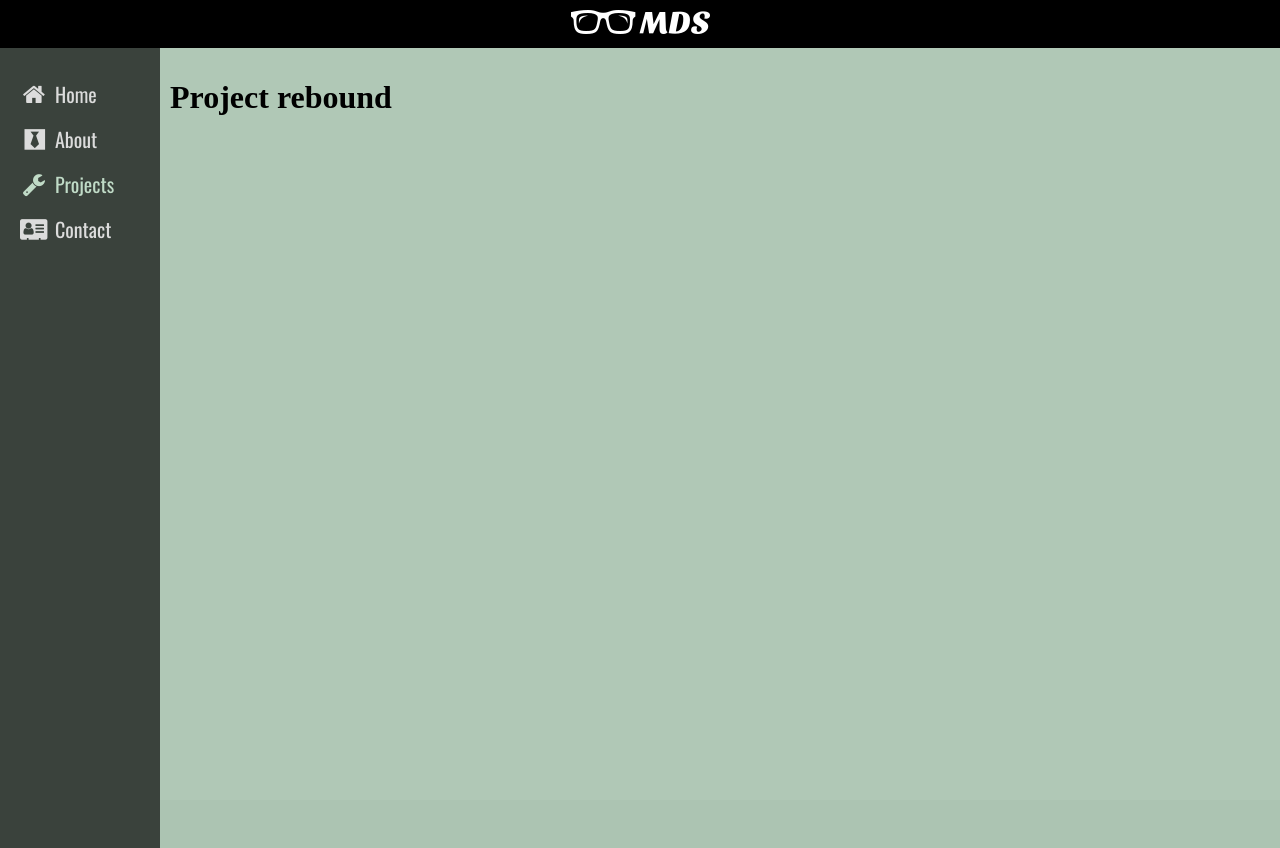
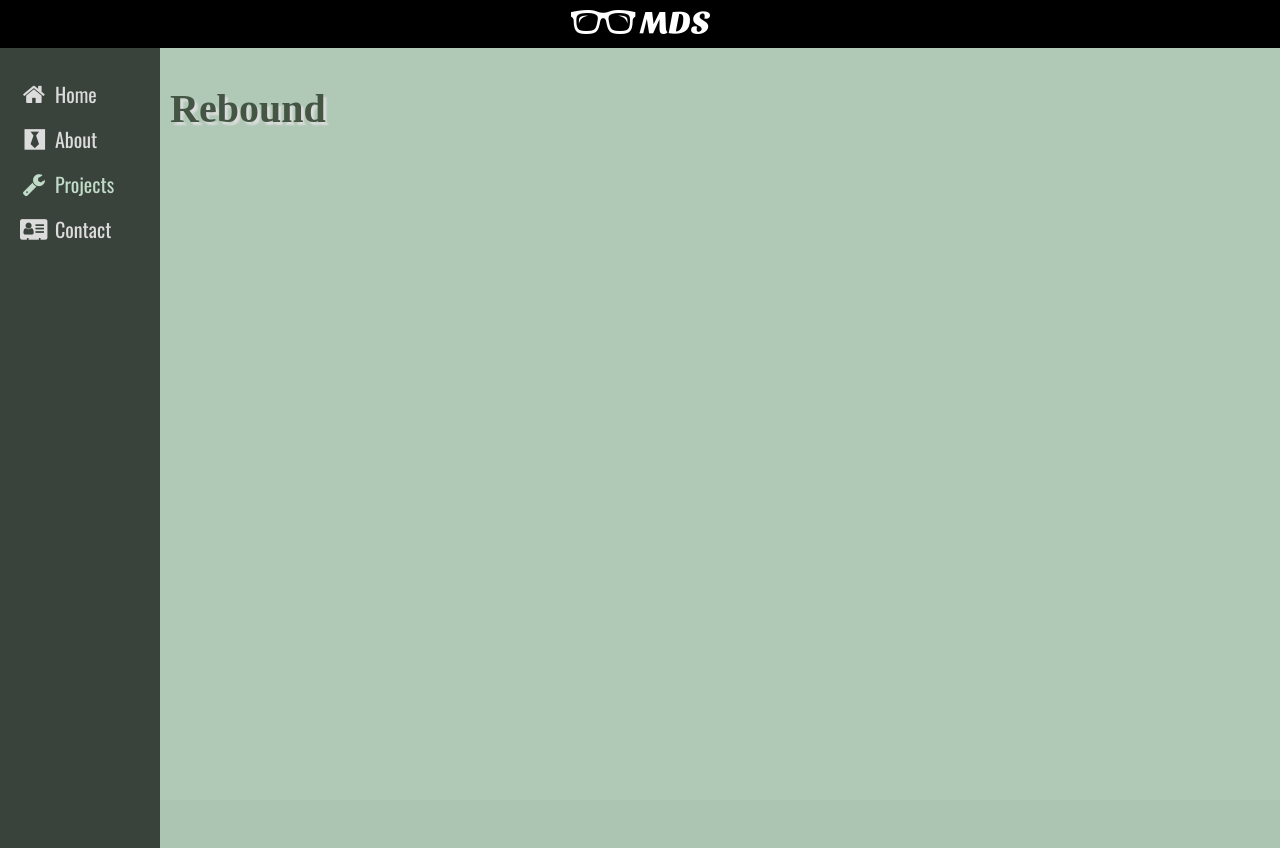
Before and after one commit to mikedsharp/michaeldsharpcom-client, an Angular app: page /projects in a window 1280 px wide. Both pictures are taken after a click on the element "Rebound". Built offline with nearby package versions, Linux system fonts and the light colour scheme; a web font is replaced by a local one; what angular2-fontawesome would draw is missing.

Commit message:
rolled project retrieval into a service

```diff
--- a/src/app/contact/contact.component.ts
+++ b/src/app/contact/contact.component.ts
@@ -35,5 +35,7 @@ export class ContactViewComponent implements OnInit {
         console.log(res);
     }
 
-    ngOnInit() { }
+    ngOnInit() {
+
+    }
 }
--- a/src/app/projects/project.component.html
+++ b/src/app/projects/project.component.html
@@ -1 +1 @@
-<h1>Project {{id}}</h1>
+<h1>{{project.name}}</h1>
--- a/src/app/projects/project.component.scss
+++ b/src/app/projects/project.component.scss
@@ -1,6 +1,13 @@
 @import '../shared/variables';
+@import '../shared/fonts';
 
 :host {
     @include ui-view;
 
+    h1 {
+            font-family: $primary-font;
+            color: #445544;
+            text-shadow: 3px 3px 2px #dcdcdc;
+            font-size:2.5em;
+        }
 }
--- a/src/app/projects/project.component.ts
+++ b/src/app/projects/project.component.ts
@@ -1,20 +1,24 @@
 import { Component, OnInit } from '@angular/core';
 import {ActivatedRoute} from '@angular/router';
+import {ProjectService} from './project.service';
 
 @Component({
     templateUrl: 'project.component.html',
     styleUrls: ['project.component.scss'],
+    providers: [ProjectService],
     selector:'project-view'
 })
 export class ProjectViewComponent implements OnInit {
     private paramSubscription: any;
     private id: string;
+    private project: any;
 
-    constructor(private route: ActivatedRoute) { }
+    constructor(private route: ActivatedRoute, private projects: ProjectService) { }
 
     ngOnInit() {
         this.paramSubscription = this.route.params.subscribe(params => {
-            this.id = params['id'];
+            let id  = params['id'];
+            this.project = this.projects.getProject(id)[0];
         });
 
     }
--- /dev/null
+++ b/src/app/projects/project.service.ts
@@ -0,0 +1,43 @@
+import { Injectable } from '@angular/core';
+
+@Injectable()
+export class ProjectService {
+
+    constructor() { }
+
+    projects =  [
+        {
+            name: 'Rebound',
+            id: 'rebound',
+            bgImage: '../../assets/macbook-splash.png'
+        },
+         {
+            name: 'MapWork',
+            id: 'mapwork',
+            bgImage: '../../assets/macbook-splash.jpg'
+        },
+         {
+            name: 'BLOCK',
+            id: 'block',
+            bgImage: '../../assets/macbook-splash.jpg'
+        },
+         {
+            name: 'Alien Invasion',
+            id: 'alien-invasion',
+            bgImage: '../../assets/macbook-splash.png'
+        },
+         {
+            name: 'Meteor defence',
+            id: 'meteor-defence',
+            bgImage: '../../assets/macbook-splash.jpg'
+        }
+    ];
+
+    getProjects(){
+        return this.projects;
+    }
+
+    getProject(id:string){
+        return this.projects.filter(function(obj){ return obj.id == id; })
+    }
+}
--- a/src/app/projects/projects-list.component.ts
+++ b/src/app/projects/projects-list.component.ts
@@ -1,39 +1,20 @@
 import { Component, OnInit } from '@angular/core';
+import {ProjectService} from './project.service';
 
 @Component({
     templateUrl: 'projects-list.component.html',
     styleUrls: ['projects-list.component.scss'],
+    providers: [ProjectService],
     selector:'project-list-view'
 })
 export class ProjectsListViewComponent implements OnInit {
-    projectListSchema = [
-        {
-            name: 'Rebound',
-            id: 'rebound',
-            bgImage: '../../assets/macbook-splash.png'
-        },
-         {
-            name: 'MapWork',
-            id: 'mapwork',
-            bgImage: '../../assets/macbook-splash.jpg'
-        },
-         {
-            name: 'BLOCK',
-            id: 'block',
-            bgImage: '../../assets/macbook-splash.jpg'
-        },
-         {
-            name: 'Alien Invasion',
-            id: 'alien-invasion',
-            bgImage: '../../assets/macbook-splash.png'
-        },
-         {
-            name: 'Meteor defence',
-            id: 'meteor-defence',
-            bgImage: '../../assets/macbook-splash.jpg'
-        }
-    ];
 
-    constructor() { }
-    ngOnInit() { }
+    projectListSchema:Array<Object>;
+
+    constructor(private projects:ProjectService) {
+    }
+
+    ngOnInit() {
+        this.projectListSchema = this.projects.getProjects();
+    }
 }
```
